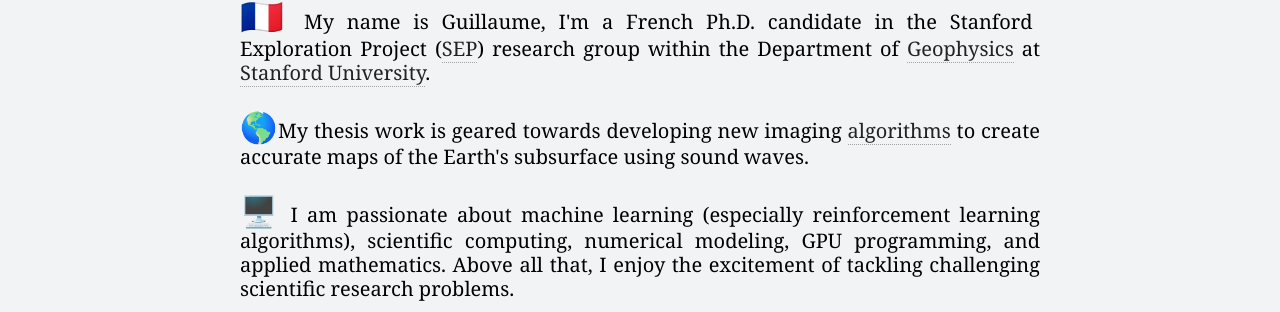
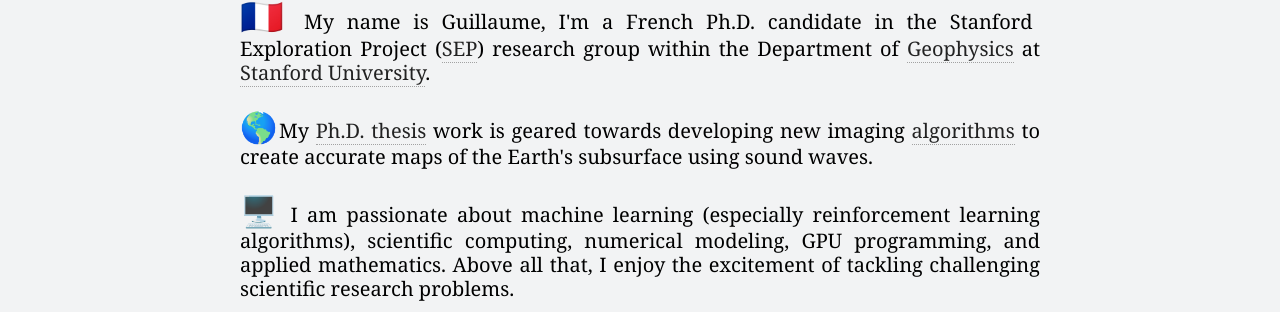
Before and after one commit to gbarnier/gbarnier.github.io, a Jekyll site: the page built from index.md, in a window 1280 px wide. Shown: the part 743-1055 px from the top of the page. Built offline with Jekyll 4.4.1, drawn with Linux system fonts in a browser that asks for light colours.

Commit message:
Update index.md

```diff
--- a/index.md
+++ b/index.md
@@ -69,7 +69,7 @@
     <p class="title-display">Welcome!</p>
     <p class="p-display">
     <span style="font-size: 35px">🇫🇷</span> My name is Guillaume, I'm a French Ph.D. candidate in the Stanford Exploration Project (<a href="/sep">SEP</a>) research group within the Department of <a href="https://earth.stanford.edu/geophysics" target="_blank">Geophysics</a> at <a href="https://www.stanford.edu" target="_blank">Stanford University</a>. <br/><br/>
-    <span style="font-size: 30px">🌎</span>My thesis work is geared towards developing new imaging <a href="/geophysics">algorithms</a> to create accurate maps of the Earth's subsurface using sound waves.<br/><br/>
+    <span style="font-size: 30px">🌎</span>My <a href="http://sepwww.stanford.edu/data/media/public/sep/gbarnier/Guillaume_thesis_sep_website.pdf" target="_blank">Ph.D. thesis</a> work is geared towards developing new imaging <a href="/geophysics">algorithms</a> to create accurate maps of the Earth's subsurface using sound waves.<br/><br/>
     <span style="font-size: 30px;">🖥️</span> I am passionate about machine learning (especially reinforcement learning algorithms), scientific computing, numerical modeling, GPU programming, and applied mathematics. Above all that, I enjoy the excitement of tackling challenging scientific research problems. <br/><br/>
     <span style="font-size: 30px">📄</span> Check out my <a href="/ml_projects"><b>Machine Learning</b></a> and <a href="/geophysics"><b>Geophysics</b></a> pages to learn more about my work!<br/><br/>
     <span style="font-size: 30px">🏞</span> Can you guess in which US National Park the above picture was taken? (hint: <a href="https://www.nps.gov/zion/index.htm" target="_blank">🗺️</a>)
```
